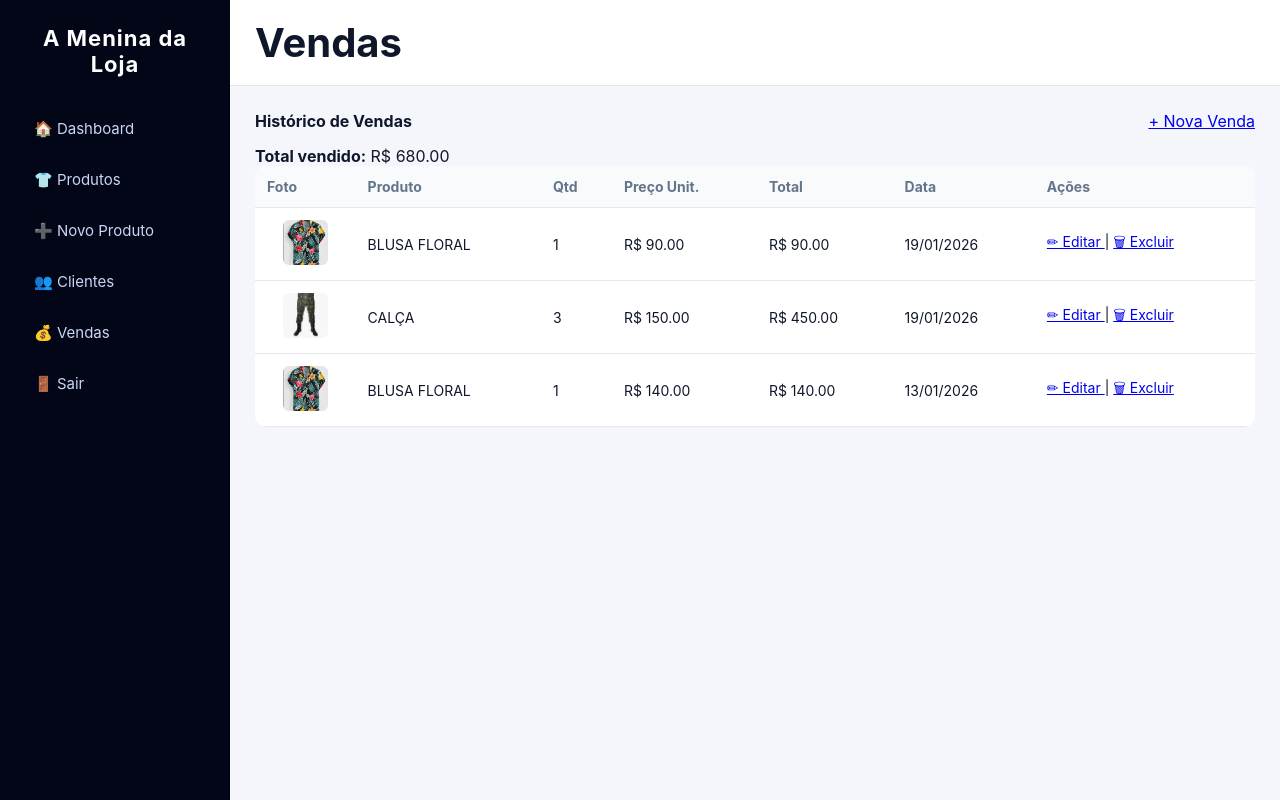
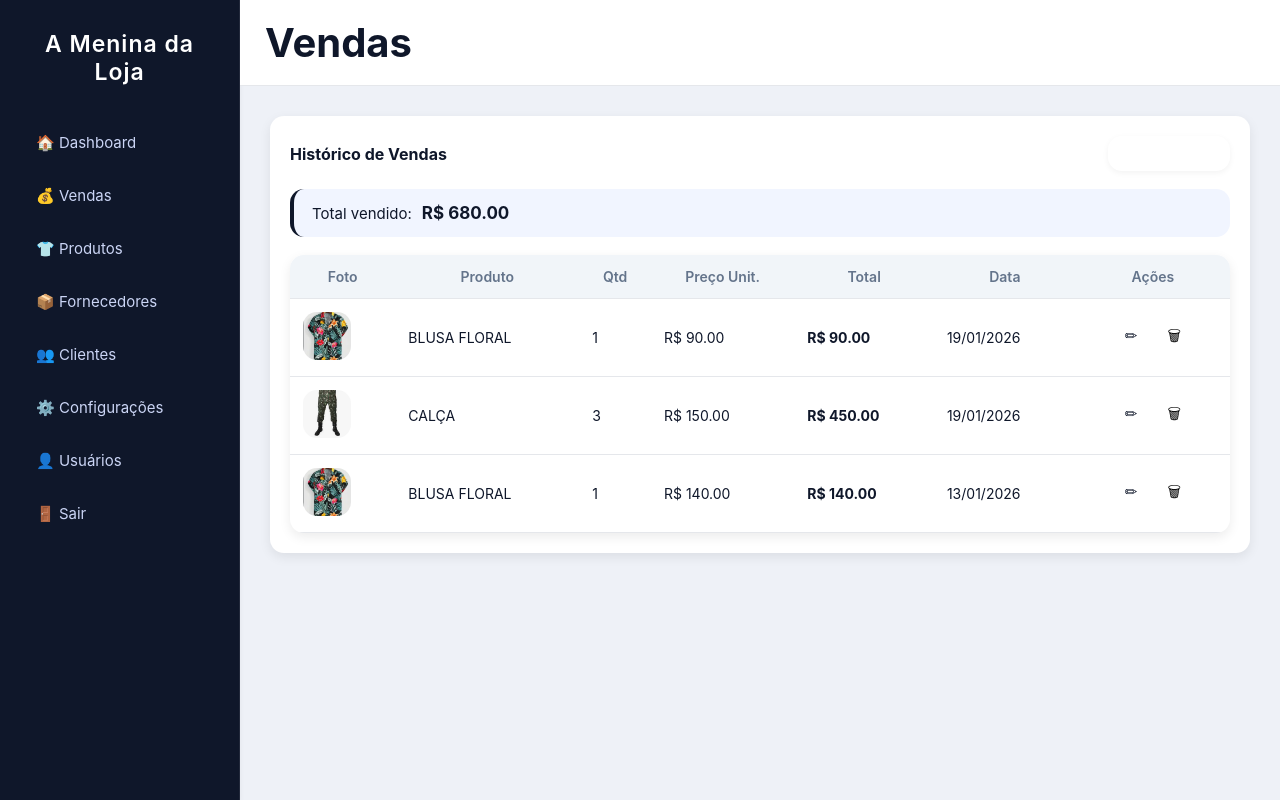
Before and after one commit to italoplaylist-maker/loja-roupas, a Flask app: page /vendas in a window 1280 px wide. Run offline with Flask 3, Linux system fonts and the light colour scheme; a user stored in the database is signed in; data comes from the database, SQL or seed files in the repository; both versions use the stored data as it was after the commit.

Commit message:
Atualizações no sistema

```diff
--- a/app.py
+++ b/app.py
@@ -2,7 +2,7 @@
 from flask_sqlalchemy import SQLAlchemy
 from flask_login import (
     LoginManager, UserMixin,
-    login_user, login_required, logout_user
+    login_user, login_required, logout_user, current_user
 )
 from werkzeug.security import generate_password_hash, check_password_hash
 from werkzeug.utils import secure_filename
@@ -62,9 +62,18 @@
     produto = db.relationship("Produto")
 
 
+class Configuracao(db.Model):
+    id = db.Column(db.Integer, primary_key=True)
+    nome_loja = db.Column(db.String(100), default="A Menina da Loja")
+    cor_primaria = db.Column(db.String(7), default="#2563eb")  # hexadecimal
+    cor_sucesso = db.Column(db.String(7), default="#16a34a")
+    cor_perigo = db.Column(db.String(7), default="#dc2626")
+
+
 @login_manager.user_loader
 def load_user(user_id):
     return Usuario.query.get(int(user_id))
+
 
 # =====================
 # FUNÇÕES AUXILIARES
@@ -362,6 +371,112 @@
 
     return render_template("venda_editar.html", venda=venda)
 
+
+
+@app.route("/configuracoes", methods=["GET", "POST"])
+@login_required
+def configuracoes():
+    config = Configuracao.query.first()  # pega a única configuração
+
+    if request.method == "POST":
+        config.nome_loja = request.form.get("nome_loja", config.nome_loja)
+        config.cor_primaria = request.form.get("cor_primaria", config.cor_primaria)
+        config.cor_sucesso = request.form.get("cor_sucesso", config.cor_sucesso)
+        config.cor_perigo = request.form.get("cor_perigo", config.cor_perigo)
+
+        db.session.commit()
+        sucesso = "Configurações salvas com sucesso!"
+        return render_template("configuracoes.html", config=config, sucesso=sucesso)
+
+    return render_template("configuracoes.html", config=config)
+
+
+# =====================
+# USUÁRIOS
+# =====================
+@app.route("/configuracoes/usuarios")
+@login_required
+def configuracoes_usuarios():
+    usuarios = Usuario.query.all()
+    return render_template("configuracoes_usuarios.html", usuarios=usuarios)
+
+
+@app.route("/configuracoes/usuarios/novo", methods=["POST"])
+@login_required
+def novo_usuario():
+    usuario = request.form.get("usuario")
+    senha = request.form.get("senha")
+    senha_confirm = request.form.get("senha_confirm")
+
+    # Validações
+    if not usuario or not senha:
+        return "Preencha todos os campos", 400
+
+    if senha != senha_confirm:
+        return "As senhas não conferem", 400
+
+    if Usuario.query.filter_by(usuario=usuario).first():
+        return "Usuário já existe", 400
+
+    db.session.add(
+        Usuario(
+            usuario=usuario,
+            senha=generate_password_hash(senha)
+        )
+    )
+    db.session.commit()
+    return redirect(url_for("configuracoes_usuarios"))
+
+
+@app.route("/configuracoes/usuarios/editar/<int:user_id>", methods=["GET", "POST"])
+@login_required
+def editar_usuario(user_id):
+    usuario = Usuario.query.get_or_404(user_id)
+
+    if request.method == "POST":
+        novo_nome = request.form.get("usuario")
+        nova_senha = request.form.get("senha")
+        nova_senha_confirm = request.form.get("senha_confirm")
+
+        if not novo_nome:
+            return "Nome de usuário é obrigatório", 400
+
+        if nova_senha and nova_senha != nova_senha_confirm:
+            return "Senhas não conferem", 400
+
+        # Atualiza
+        usuario.usuario = novo_nome
+        if nova_senha:
+            usuario.senha = generate_password_hash(nova_senha)
+
+        db.session.commit()
+        return redirect(url_for("configuracoes_usuarios"))
+
+    return render_template("editar_usuario.html", usuario=usuario)
+
+
+@app.route("/configuracoes/usuarios/excluir/<int:user_id>")
+@login_required
+def excluir_usuario(user_id):
+    usuario = Usuario.query.get_or_404(user_id)
+
+    # Não permite excluir o usuário logado
+    if usuario.id == current_user.id:
+        return "Não é possível excluir o usuário logado", 400
+
+    db.session.delete(usuario)
+    db.session.commit()
+    return redirect(url_for("configuracoes_usuarios"))
+
+
+
+@app.context_processor
+def inject_config():
+    config = Configuracao.query.first()
+    return dict(config=config)
+
+
+
 # =====================
 # INIT
 # =====================
@@ -380,5 +495,9 @@
         )
         db.session.commit()
 
+    if not Configuracao.query.first():
+        db.session.add(Configuracao())
+        db.session.commit()
+
 if __name__ == "__main__":
     app.run(debug=True)
--- a/static/style.css
+++ b/static/style.css
@@ -1,104 +1,128 @@
-/* RESET */
+/* ========================= RESET ========================= */
 * {
     margin: 0;
     padding: 0;
     box-sizing: border-box;
     font-family: "Inter", system-ui, -apple-system, BlinkMacSystemFont, sans-serif;
+    -webkit-font-smoothing: antialiased;
 }
 
-/* CORES BASE */
+/* ========================= VARIÁVEIS ========================= */
 :root {
-    --bg: #f4f6fb;
-    --sidebar: #020617;
-    --sidebar-hover: #020617;
+    /* cores */
+    --bg: #eef1f7;
+    --sidebar: #0f172a;
+    --sidebar-hover: #1e293b;
     --primary: #2563eb;
+    --primary-light: #3b82f6;
     --success: #16a34a;
     --danger: #dc2626;
     --text: #0f172a;
     --muted: #64748b;
     --card: #ffffff;
     --border: #e5e7eb;
+
+    /* extras */
+    --shadow-card: 0 4px 12px rgba(0,0,0,0.08);
+    --shadow-soft: 0 2px 6px rgba(0,0,0,0.05);
+    --radius: 14px;
+    --transition: 0.25s ease;
 }
 
-/* BODY */
+/* ========================= BODY ========================= */
 body {
     background: var(--bg);
     color: var(--text);
+    transition: background var(--transition);
 }
 
-/* LAYOUT */
+/* ========================= LAYOUT ========================= */
 .wrapper {
     display: flex;
     min-height: 100vh;
+    overflow-x: hidden;
 }
 
-/* SIDEBAR */
 .sidebar {
-    width: 230px;
+    width: 240px;
     background: var(--sidebar);
     color: #fff;
-    padding: 25px 20px;
+    padding: 30px 22px;
     display: flex;
     flex-direction: column;
+    border-right: 1px solid rgba(255,255,255,0.08);
+    box-shadow: var(--shadow-soft);
+    transition: var(--transition);
 }
-
 
 .sidebar h2 {
     text-align: center;
-    margin-bottom: 30px;
-    font-size: 22px;
+    margin-bottom: 35px;
+    font-size: 23px;
     letter-spacing: 1px;
+    font-weight: 600;
 }
 
 .sidebar a {
     color: #cbd5f5;
     text-decoration: none;
     padding: 12px 14px;
-    border-radius: 8px;
-    margin-bottom: 8px;
-    display: block;
+    border-radius: var(--radius);
+    margin-bottom: 10px;
+    display: flex;
+    align-items: center;
+    gap: 10px;
     font-size: 15px;
-    transition: all 0.2s ease;
+    transition: var(--transition);
 }
 
-.sidebar a:hover {
-    background: #1e293b;
+.sidebar a:hover,
+.sidebar a.active {
+    background: var(--sidebar-hover);
     color: #fff;
+    transform: translateX(4px);
 }
 
-/* CONTEÚDO PRINCIPAL */
 .main {
     flex: 1;
     display: flex;
     flex-direction: column;
+    transition: var(--transition);
 }
 
-/* TOPBAR */
 .topbar {
     background: #fff;
     padding: 18px 25px;
     border-bottom: 1px solid var(--border);
-    font-size: 20px;
+    font-size: 21px;
     font-weight: 600;
+    position: sticky;
+    top: 0;
+    z-index: 10;
 }
 
-/* ÁREA DE CONTEÚDO */
 .content {
-    padding: 25px;
+    padding: 30px;
 }
 
-/* GRID DE CARDS PEQUENOS */
+/* ========================= CARDS ========================= */
+.card {
+    background: var(--card);
+    border-radius: var(--radius);
+    padding: 20px;
+    box-shadow: var(--shadow-card);
+    transition: var(--transition);
+}
+
+.card:hover {
+    transform: translateY(-4px);
+}
+
 .grid-cards {
     display: grid;
-    grid-template-columns: repeat(auto-fit, minmax(180px, 1fr));
-    gap: 16px;
-    margin-bottom: 25px;
-}
-
-.grid-cards .card {
-    padding: 14px 16px;
-    border-radius: 12px;
-    min-height: 90px;
+    grid-template-columns: repeat(auto-fit, minmax(190px, 1fr));
+    gap: 20px;
+    margin-bottom: 30px;
 }
 
 .grid-cards .card span {
@@ -107,185 +131,200 @@
 }
 
 .grid-cards .card strong {
-    font-size: 22px;
+    font-size: 26px;
     margin-top: 6px;
     display: block;
 }
 
-/* VARIAÇÕES DE COR */
-.card-success {
-    border-left: 5px solid #16a34a;
-}
+.card-success { border-left: 6px solid var(--success); }
+.card-primary { border-left: 6px solid var(--primary); }
 
-.card-primary {
-    border-left: 5px solid #2563eb;
-}
-
-/* CARD DO GRÁFICO */
 .card.grafico {
-    margin-top: 10px;
-    padding: 20px;
+    margin-top: 15px;
+    padding: 25px;
 }
 
 .card.grafico h3 {
-    margin-bottom: 15px;
-    font-size: 16px;
+    margin-bottom: 18px;
+    font-size: 17px;
+    font-weight: 600;
 }
 
-/* GRID PADRÃO */
-.grid {
-    display: grid;
-    grid-template-columns: repeat(auto-fit, minmax(220px, 1fr));
-    gap: 18px;
-}
-
-/* FORMULÁRIOS */
+/* ========================= FORMULÁRIOS ========================= */
 form label {
     font-size: 14px;
     color: var(--muted);
     display: block;
-    margin-bottom: 4px;
+    margin-bottom: 5px;
 }
 
 input, select {
     width: 100%;
-    padding: 10px;
-    border-radius: 8px;
+    padding: 11px 12px;
+    border-radius: var(--radius);
     border: 1px solid var(--border);
+    background: #fff;
     font-size: 14px;
+    transition: border var(--transition), box-shadow var(--transition);
 }
 
 input:focus, select:focus {
     outline: none;
     border-color: var(--primary);
+    box-shadow: 0 0 0 3px rgba(37, 99, 235, 0.2);
 }
 
-/* BOTÕES */
+.form-grid { display: grid; gap: 15px; margin-top: 12px; }
+
+/* ========================= BOTÕES ========================= */
+button,
+.btn-primary {
+    border-radius: var(--radius);
+    font-size: 14px;
+    font-weight: 500;
+    padding: 11px 18px;
+    transition: var(--transition);
+    cursor: pointer;
+    box-shadow: var(--shadow-soft);
+}
+
 button {
     background: var(--primary);
     color: #fff;
     border: none;
-    padding: 10px 14px;
-    border-radius: 8px;
-    cursor: pointer;
-    font-size: 14px;
 }
 
-button:hover {
-    filter: brightness(1.1);
+.btn-primary {
+    text-decoration: none;
+    color: #fff;
+    display: inline-block;
+    padding: 9px 14px;
 }
 
-/* TABELAS */
+button:hover,
+.btn-primary:hover {
+    background: var(--primary-light);
+    transform: translateY(-2px);
+}
+
+/* ========================= TABELAS ========================= */
 table {
     width: 100%;
     border-collapse: collapse;
+    border-radius: var(--radius);
+    overflow: hidden;
+    box-shadow: var(--shadow-card);
     background: #fff;
-    border-radius: 12px;
-    overflow: hidden;
 }
 
 table th, table td {
-    padding: 12px;
+    padding: 13px;
     border-bottom: 1px solid var(--border);
-    text-align: left;
     font-size: 14px;
 }
 
 table th {
-    background: #f8fafc;
+    background: #f1f5f9;
     color: var(--muted);
+    font-weight: 600;
 }
 
-/* ALERTAS */
+/* ========================= ALERTAS ========================= */
 .alert {
-    padding: 12px;
-    border-radius: 8px;
-    margin-bottom: 15px;
+    padding: 14px;
+    border-radius: var(--radius);
+    margin-bottom: 18px;
+    font-weight: 500;
 }
 
-.alert.error {
-    background: #fee2e2;
-    color: #991b1b;
-}
+.alert.error { background: #fee2e2; color: #b91c1c; }
+.alert.success { background: #dcfce7; color: #166534; }
 
-.alert.success {
-    background: #dcfce7;
-    color: #166534;
-}
-
-/* ================= RESPONSIVO ================= */
-@media (max-width: 768px) {
-
-    /* Sidebar inicialmente escondida */
-    .sidebar {
-        position: fixed;
-        left: -250px;
-        top: 0;
-        height: 100%;
-        width: 230px;
-        z-index: 1000;
-        transition: left 0.3s ease;
-        display: flex;
-        flex-direction: column;
-    }
-
-    /* Sidebar ativa (quando abrir) */
-    .sidebar.active {
-        left: 0;
-    }
-
-    /* Conteúdo principal ocupa toda a tela */
-    .main {
-        margin-left: 0;
-    }
-
-    /* Ajuste de padding do conteúdo */
-    .content {
-        padding: 15px;
-    }
-
-    /* Botão para abrir o menu */
-    #menu-toggle {
-        display: inline-block;
-        background: var(--primary);
-        color: #fff;
-        border: none;
-        padding: 8px 12px;
-        font-size: 20px;
-        border-radius: 8px;
-        cursor: pointer;
-        margin-right: 10px;
-    }
-}
-
-/* Escondido por padrão em desktop */
-#menu-toggle {
-    display: none;
-}
-
-
-
+/* ========================= FILTROS ========================= */
 .filtros-rapidos {
     display: flex;
-    gap: 10px;
-    margin-bottom: 20px;
+    gap: 12px;
+    margin-bottom: 22px;
 }
 
 .filtro {
-    padding: 8px 14px;
-    border-radius: 20px;
+    padding: 8px 16px;
+    border-radius: 24px;
     background: #e5e7eb;
+    font-size: 14px;
     color: #111827;
     text-decoration: none;
-    font-size: 14px;
-    transition: 0.2s;
+    transition: var(--transition);
 }
 
-.filtro:hover {
-    background: #d1d5db;
+.filtro:hover { background: #d1d5db; transform: translateY(-2px); }
+.filtro.ativo { background: var(--primary); color: #fff; }
+
+/* ========================= RESPONSIVO ========================= */
+@media (max-width: 768px) {
+    .sidebar { position: fixed; left: -250px; height: 100%; transition: left var(--transition); z-index: 999; }
+    .sidebar.active { left: 0; }
+    #menu-toggle { display: inline-block; background: var(--primary); color: #fff; padding: 8px 12px; border-radius: 8px; margin-right: 10px; border: none; }
+    .main { margin-left: 0; }
+    .content { padding: 18px; }
+}
+#menu-toggle { display: none; }
+
+/* ========================= ELEMENTOS COMUNS ========================= */
+.topo-card {
+    display: flex;
+    justify-content: space-between;
+    align-items: center;
+    margin-bottom: 18px;
 }
 
-.filtro.ativo {
-    background: #2563eb;
-    color: #fff;
+.foto-produto img {
+    width: 48px;
+    height: 48px;
+    border-radius: var(--radius);
+    object-fit: cover;
+    transition: var(--transition);
 }
+
+.foto-produto img:hover { transform: scale(1.05); }
+
+.acoes {
+    text-align: center;
+}
+
+.acao {
+    padding: 6px 10px;
+    border-radius: var(--radius);
+    text-decoration: none;
+    font-size: 15px;
+    transition: var(--transition);
+    margin: 0 3px;
+}
+
+.acao.editar { color: var(--primary); }
+.acao.excluir { color: var(--danger); }
+.acao:hover { background: #f3f4f6; transform: translateY(-2px); }
+
+.lucro-badge {
+    padding: 4px 10px;
+    border-radius: 20px;
+    font-size: 13px;
+    font-weight: 600;
+}
+
+.lucro-badge.verde { background: #dcfce7; color: #166534; }
+.lucro-badge.azul  { background: #dbeafe; color: #1e40af; }
+
+.total-vendas {
+    background: #f1f5ff;
+    padding: 14px 18px;
+    border-radius: var(--radius);
+    margin-bottom: 18px;
+    display: flex;
+    gap: 10px;
+    align-items: center;
+    font-size: 15px;
+    border-left: 4px solid var(--primary);
+}
+
+.total-vendas strong { font-size: 17px; }
--- a/templates/base.html
+++ b/templates/base.html
@@ -8,6 +8,12 @@
     <meta name="viewport" content="width=device-width, initial-scale=1.0">
 
     <style>
+
+        :root {
+            --primary: {{ config.cor_primaria }};
+            --success: {{ config.cor_sucesso }};
+            --danger: {{ config.cor_perigo }};
+        }
         /* BOTÃO MENU */
         #menu-toggle {
             display: none;
@@ -78,15 +84,17 @@
     <!-- SIDEBAR -->
     <aside class="sidebar" id="sidebar">
         <h2 class="logo">
-            A Menina da Loja
+            {{ config.nome_loja }}
         </h2>
 
         <nav class="menu">
             <a href="{{ url_for('dashboard') }}">🏠 Dashboard</a>
+            <a href="{{ url_for('listar_vendas') }}">💰 Vendas</a>
             <a href="{{ url_for('listar_produtos') }}">👕 Produtos</a>
-            <a href="{{ url_for('novo_produto') }}">➕ Novo Produto</a>
+            <a href="#">📦 Fornecedores</a>
             <a href="#">👥 Clientes</a>
-            <a href="{{ url_for('listar_vendas') }}">💰 Vendas</a>
+            <a href="{{ url_for('configuracoes') }}">⚙️ Configurações</a>
+            <a href="{{ url_for('configuracoes_usuarios') }}">👤 Usuários</a>
         </nav>
 
         <a class="logout" href="{{ url_for('logout') }}">🚪 Sair</a>
--- a/templates/vendas.html
+++ b/templates/vendas.html
@@ -7,21 +7,25 @@
 
 <div class="card">
 
-    <div style="display:flex;justify-content:space-between;align-items:center;margin-bottom:15px;">
+    <!-- TOPO DO CARD -->
+    <div class="topo-card">
         <strong>Histórico de Vendas</strong>
 
-        <a href="{{ url_for('nova_venda') }}" class="btn-primary">
+        <a href="{{ url_for('novo_produto') }}" class="btn-primary">
             + Nova Venda
         </a>
     </div>
 
-    <p>
-        <strong>Total vendido:</strong>
-        R$ {{ "%.2f"|format(total_vendido) }}
-    </p>
+    <!-- TOTAL VENDIDO -->
+    <div class="total-vendas">
+        <span>Total vendido:</span>
+        <strong>R$ {{ "%.2f"|format(total_vendido) }}</strong>
+    </div>
 
     {% if vendas %}
-    <table width="100%" cellspacing="0">
+
+    <!-- TABELA -->
+    <table class="tabela-vendas">
         <thead>
             <tr>
                 <th>Foto</th>
@@ -30,20 +34,19 @@
                 <th>Preço Unit.</th>
                 <th>Total</th>
                 <th>Data</th>
-                <th>Ações</th>
+                <th style="text-align:center;">Ações</th>
             </tr>
         </thead>
+
         <tbody>
             {% for v in vendas %}
             <tr>
 
-                <td style="text-align:center;">
+                <!-- FOTO -->
+                <td class="foto-produto">
                     {% if v.produto.imagem %}
                         <a href="{{ url_for('static', filename='uploads/' ~ v.produto.imagem) }}" target="_blank">
-                            <img
-                                src="{{ url_for('static', filename='uploads/' ~ v.produto.imagem) }}"
-                                style="width:45px;height:45px;object-fit:cover;border-radius:6px;"
-                            >
+                            <img src="{{ url_for('static', filename='uploads/' ~ v.produto.imagem) }}">
                         </a>
                     {% else %}
                         —
@@ -52,37 +55,35 @@
 
                 <td>{{ v.produto.nome }}</td>
                 <td>{{ v.quantidade }}</td>
+                <td>R$ {{ "%.2f"|format(v.preco_unitario) }}</td>
 
                 <td>
-                    R$ {{ "%.2f"|format(v.preco_unitario) }}
+                    <strong>R$ {{ "%.2f"|format(v.quantidade * v.preco_unitario) }}</strong>
                 </td>
 
-                <td>
-                    R$ {{ "%.2f"|format(v.quantidade * v.preco_unitario) }}
-                </td>
+                <td>{{ v.data.strftime("%d/%m/%Y") }}</td>
 
-                <td>
-                    {{ v.data.strftime("%d/%m/%Y") }}
-                </td>
+                <!-- AÇÕES -->
+                <td class="acoes">
+                    <a href="{{ url_for('editar_venda', venda_id=v.id) }}" class="acao editar">
+                        ✏
+                    </a>
 
-                <td>
-                    <a href="{{ url_for('editar_venda', venda_id=v.id) }}">
-                        ✏ Editar
-                    </a>
-                    |
                     <a href="{{ url_for('excluir_venda', venda_id=v.id) }}"
+                       class="acao excluir"
                        onclick="return confirm('Deseja excluir esta venda?')">
-                        🗑 Excluir
+                        🗑
                     </a>
                 </td>
 
             </tr>
             {% endfor %}
         </tbody>
+
     </table>
 
     {% else %}
-        <p>Nenhuma venda registrada.</p>
+        <p style="margin-top:10px;">Nenhuma venda registrada.</p>
     {% endif %}
 
 </div>
```
Also changed, not shown: templates/configuracoes.html (added, +28 -0 lines), templates/configuracoes_usuarios.html (added, +83 -0 lines), templates/editar_usuario.html (added, +21 -0 lines), templates/produtos.html (+21 -23 lines), database/banco.db.
